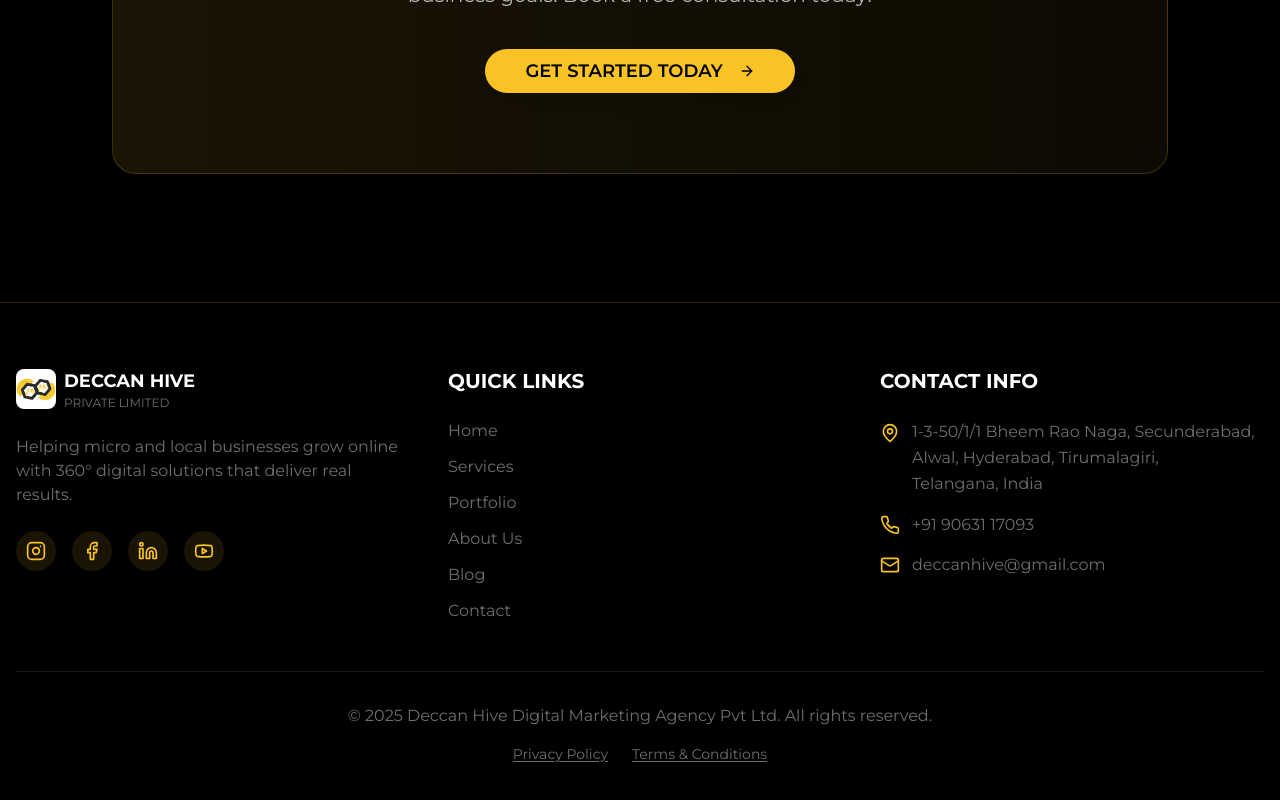
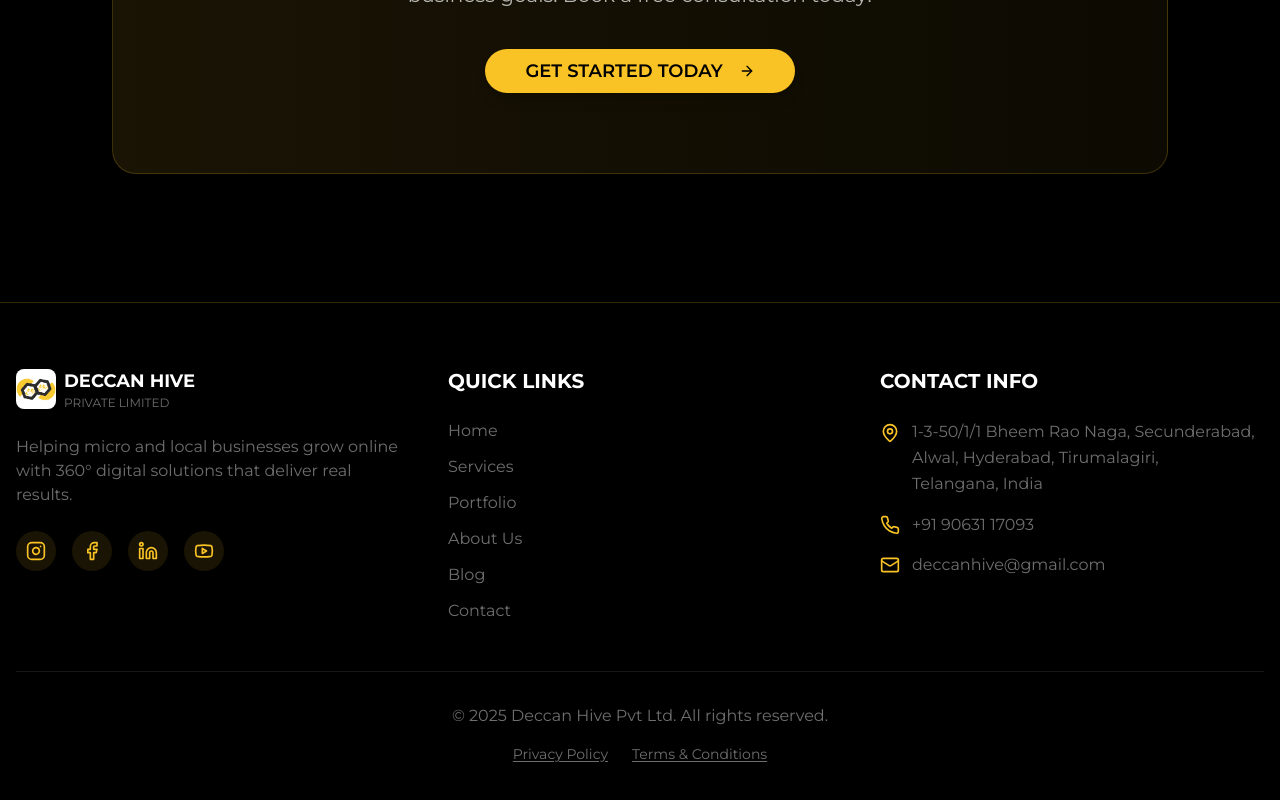
Before and after one commit to kamalesh3566/Deccan-Hive1, a React (Vite) app: page / in a window 1280 px wide. Shown: the part 4480-5280 px from the top of the page. Built offline with nearby package versions, Linux system fonts and the light colour scheme.

Commit message:
Update Footer.tsx

```diff
--- a/src/components/Footer.tsx
+++ b/src/components/Footer.tsx
@@ -125,7 +125,7 @@ const Footer = () => {
         <div className="border-t border-[#6E6E6E]/20 mt-12 pt-8">
           {/* Copyright and Legal Links */}
           <div className="text-center">
-            <p className="text-[#6E6E6E] mb-4">© {new Date().getFullYear()} Deccan Hive Digital Marketing Agency Pvt Ltd. All rights reserved.</p>
+            <p className="text-[#6E6E6E] mb-4">© {new Date().getFullYear()} Deccan Hive Pvt Ltd. All rights reserved.</p>
 
 
             {/* Legal Links - Desktop: beside copyright, Mobile/Tablet: centered below */}
```
